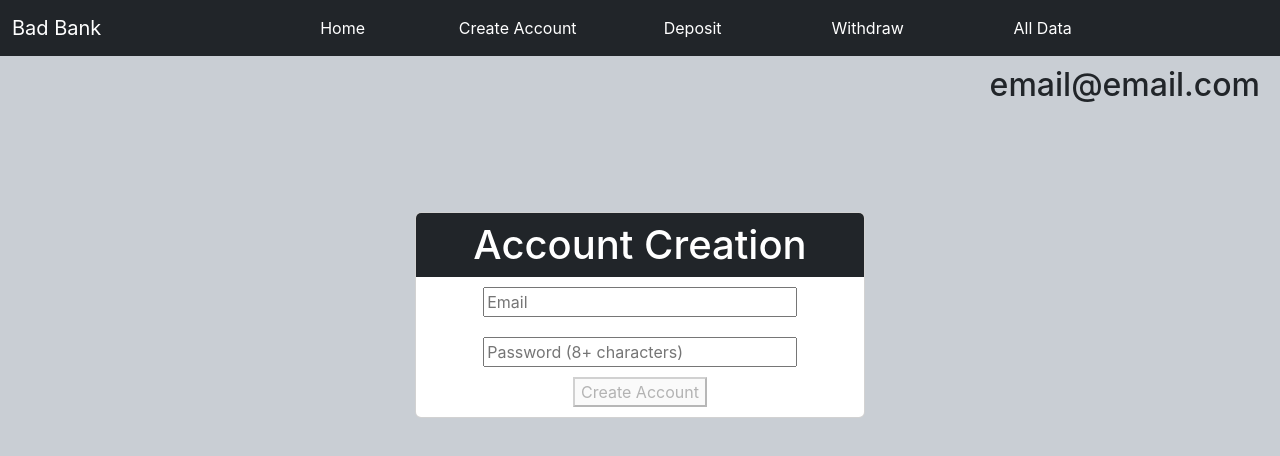
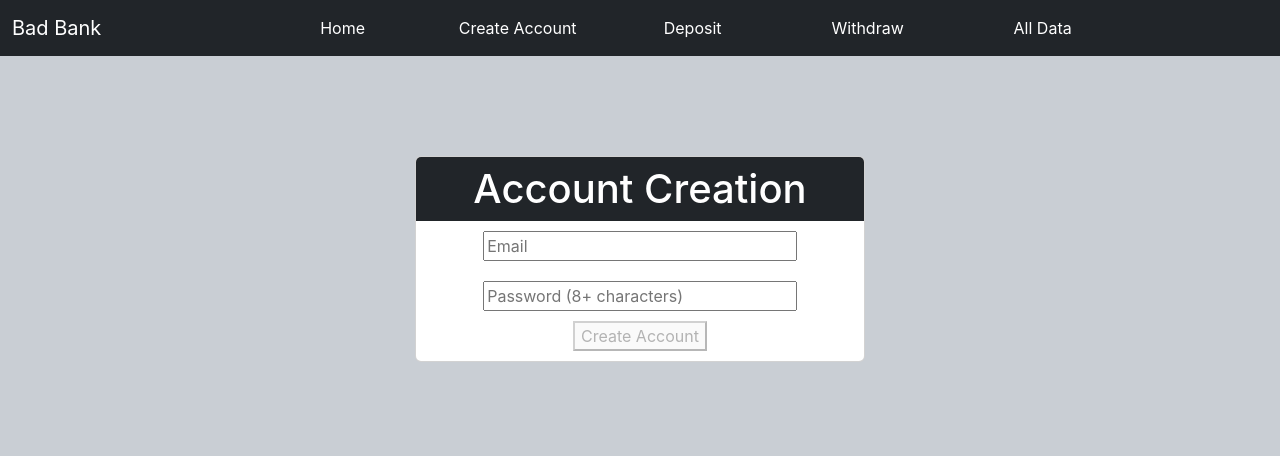
Before and after one commit to acord03/Bad-Bank, a React (Create React App) app: page /create-account in a window 1280 px wide. Shown: the top 456 px of the page. Built offline with nearby package versions, Linux system fonts and the light colour scheme.

Commit message:
added conditional rendering that makes the email you create an account with pop up in the top right

```diff
--- a/src/App.js
+++ b/src/App.js
@@ -9,11 +9,14 @@ import { BrowserRouter as Router, Route, Routes } from 'react-router-dom';
 import React, {useState} from 'react';
 import {UserContext} from './UserContext';
 import {Submissions} from './Submissions';
+import { SignedIn } from './SignedIn';
 
 function App() {
   const [value, setValue] = useState({email: 'email@email.com', password: 'idksumthn', balance: 500})
   const [submissions, setSubmissions] = useState([])
+  const [signedIn, setSignedIn] = useState(false)
   return (
+    <SignedIn.Provider value={{signedIn, setSignedIn}}>
       <Submissions.Provider value={{submissions, setSubmissions}}>
         <UserContext.Provider value={{value, setValue}}>
           <Router>
@@ -22,7 +25,7 @@ function App() {
 
                 <Routes>
                   <Route path="/" element={<Home/>}/>
-                <Route path="create-account" element={<CreateAccount/>}/>
+                  <Route path="/create-account" element={<CreateAccount/>}/>
 
                   <Route path="/withdraw" element={<Withdraw />}/>
                   <Route path='/deposit' element={<Deposit />}/>
@@ -34,6 +37,7 @@ function App() {
           </Router>
         </UserContext.Provider>
       </Submissions.Provider>
+    </SignedIn.Provider>
   );
 }
 
--- a/src/Nav.js
+++ b/src/Nav.js
@@ -41,7 +41,7 @@ function Nav() {
                     <Link className="nav-link color-change" to='/create-account' id="create-account" onClick={()=>setCurrent(1)}>Create Account</Link>
                     </li>
                     <li className="nav-item">
-                    <Link className="nav-link color-change" to='/deposit' id="deposit" onClick={()=>setCurrent(2)}>Deposit</Link>
+                    <Link className="nav-link color-change" to='/deposit' id="deposit" onClick={()=>setCurrent(2)} disabled="true">Deposit</Link>
                     </li>
                     <li className="nav-item">
                     <Link className="nav-link color-change" to='/withdraw' id="withdraw" onClick={()=>setCurrent(3)}>Withdraw</Link>
--- a/src/Routes/AllData.js
+++ b/src/Routes/AllData.js
@@ -2,16 +2,20 @@ import '../App.css';
 import {useContext} from 'react';
 import {Submissions} from '../Submissions';
 import {UserContext} from '../UserContext';
+import { SignedIn } from '../SignedIn';
 
 function AllData() {
+  const { signedIn } = useContext(SignedIn);
   const {value} = useContext(UserContext)
   const subs = useContext(Submissions);
   const data = JSON.stringify(subs)
   return (
     <div>
-      <div className="user-display">
-        <h2>{value.email}</h2>
-      </div>
+      {signedIn === true &&
+        <div className="user-display">
+          <h2>{value.email}</h2>
+        </div>
+      }
       <div>
         <p>{data}</p>
       </div>
--- a/src/Routes/CreateAccount.js
+++ b/src/Routes/CreateAccount.js
@@ -2,8 +2,10 @@ import '../App.css'
 import {useState, useContext} from 'react'
 import {Submissions} from '../Submissions'
 import {UserContext} from '../UserContext'
+import { SignedIn } from '../SignedIn'
 
 function CreateAccount(){
+    const {signedIn, setSignedIn} = useContext(SignedIn)
     const [userCreated, setUserCreated] = useState(false)
     const {submissions, setSubmissions} = useContext(Submissions)
     const {value, setValue} = useContext(UserContext)
@@ -15,8 +17,11 @@ function CreateAccount(){
 
     const handleSubmit = (event)=>{
         event.preventDefault()
+        if(signedIn === true){
+            return alert(`You're already signed in.`)
+        }
         if(userCreated === true){
-            return alert(`User Already Created this session`)
+            return alert(`User Already Created this session.`)
         }
         setUserCreated(true)
 
@@ -29,14 +34,17 @@ function CreateAccount(){
         let newSubmission = submissions.concat(newAcc)
         setSubmissions(newSubmission)
         setValue(newAcc)
+        setSignedIn(true)
         alert('New Account Created')
     }
 
     return(
         <div>
+            {signedIn === true &&
             <div className="user-display">
                 <h2>{value.email}</h2>
             </div>
+            }
             <div className="center-this">
                 <div className="card">
                     <h1 className="card-header bg-dark">Account Creation</h1>
--- a/src/Routes/Deposit.js
+++ b/src/Routes/Deposit.js
@@ -2,8 +2,10 @@ import '../App.css';
 import React, {useContext, useState} from 'react';
 import {UserContext} from '../UserContext'
 import {Submissions} from '../Submissions'
+import { SignedIn } from '../SignedIn';
 
 function Deposit(){
+    const {signedIn} = useContext(SignedIn)
     const {submissions, setSubmissions} = useContext(Submissions);
     const {value, setValue} = useContext(UserContext);
     const [deposit, setDeposit] = useState('')
@@ -28,9 +30,11 @@ function Deposit(){
 
     return(
         <div>
+            {signedIn === true &&
             <div className="user-display">
                 <h2>{value.email}</h2>
             </div>
+            }
             <div className="center-this">
                 <div className="card">
                     <h1 className="card-header bg-dark">Deposits</h1>
--- a/src/Routes/Home.js
+++ b/src/Routes/Home.js
@@ -2,14 +2,18 @@ import React from 'react';
 import { useContext } from 'react';
 import { UserContext } from '../UserContext';
 import img from '../img.jpg'
+import { SignedIn } from '../SignedIn';
 
 const Home = () =>{
+  const {signedIn} = useContext(SignedIn)
   const {value} = useContext(UserContext)
   return(
     <div>
-      <div className="user-display">
-        <h2>{value.email}</h2>
-      </div>
+      {signedIn === true &&
+        <div className="user-display">
+          <h2>{value.email}</h2>
+        </div>
+      }
 
       <div className="center-this">
         <div className="card">
--- a/src/Routes/Withdraw.js
+++ b/src/Routes/Withdraw.js
@@ -2,8 +2,10 @@ import '../App.css';
 import React, {useContext, useState} from 'react';
 import {UserContext} from '../UserContext';
 import {Submissions} from '../Submissions'
+import { SignedIn } from '../SignedIn';
 
 function Withdraw() {
+  const {signedIn} = useContext(SignedIn)
   const {submissions, setSubmissions} = useContext(Submissions)
   const {value, setValue} = useContext(UserContext)
   const [withdrawal, setWithdrawal] = useState('')
@@ -31,9 +33,11 @@ function Withdraw() {
 
     return(
       <div>
-        <div className="user-display">
-          <h2>{value.email}</h2>
-        </div>
+        {signedIn === true &&
+          <div className="user-display">
+            <h2>{value.email}</h2>
+          </div>
+        }
         <div className="center-this">
           <div className='card'>
               <h1 className="card-header bg-dark">Withdrawals</h1>
--- /dev/null
+++ b/src/SignedIn.js
@@ -0,0 +1,3 @@
+import { createContext } from "react";
+
+export const SignedIn = createContext(null);
```
Lines whose indentation alone changed are shown as unchanged.
